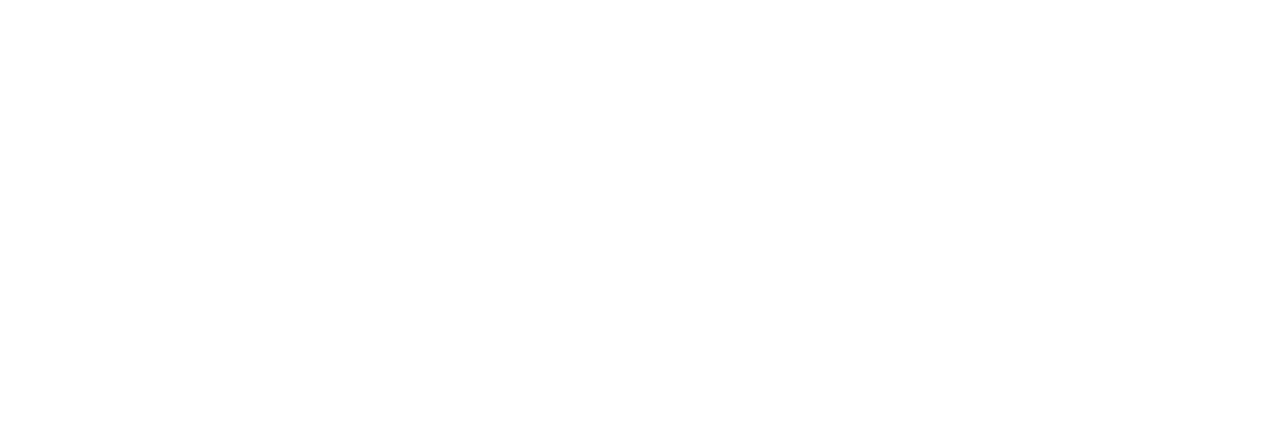
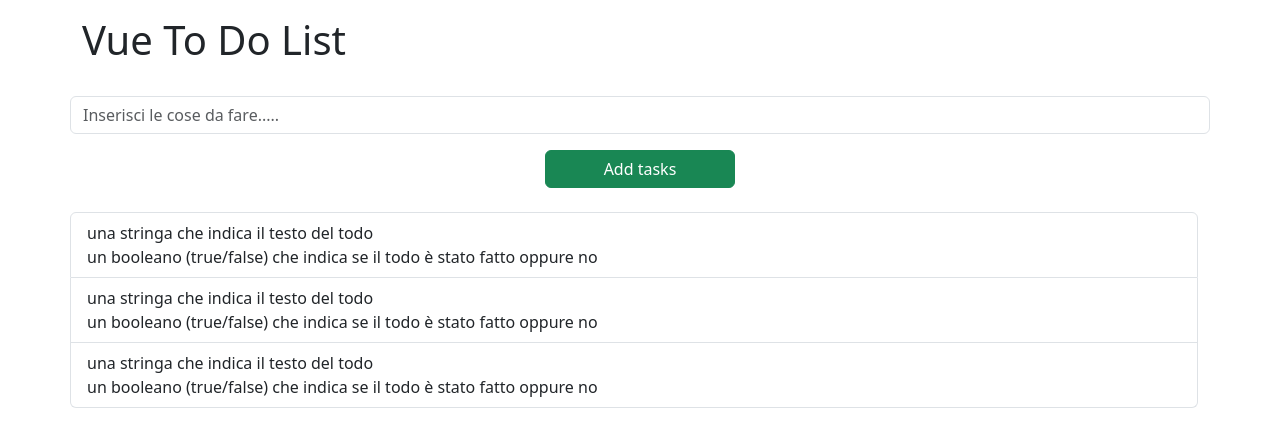
Before and after one commit to nicolaoo/vue-todolist, a plain HTML site: page index.html in a window 1280 px wide. Drawn offline with nearby package versions, Linux system fonts and the light colour scheme.

Commit message:
FEAT add click button and funcion addTasks

```diff
--- a/app.js
+++ b/app.js
@@ -4,7 +4,31 @@ const { createApp } = Vue
 createApp({
     data(){
         return{
+            tasks:[
+                {
+                    text: 'una stringa che indica il testo del todo',
+                    done: 'un booleano (true/false) che indica se il todo è stato fatto oppure no'
+                },
+                {
+                    text: 'una stringa che indica il testo del todo',
+                    done: 'un booleano (true/false) che indica se il todo è stato fatto oppure no'
+                },
+                {
+                    text: 'una stringa che indica il testo del todo',
+                    done: 'un booleano (true/false) che indica se il todo è stato fatto oppure no'
+                },
+            ],
 
+            taskUser: ''
         }
     },
+
+    methods:{
+        addTask() {
+            console.log(this.tasks, this.taskUser)
+
+            this.tasks.push(this.taskUser)
+            this.taskskUser = ''
+        },
+    },
 }).mount('#app')
--- a/index.html
+++ b/index.html
@@ -12,8 +12,30 @@
 <body>
 
     <div id="app">
-
-
+        <div class="container mt-3">
+            <h1>
+                Vue To Do List
+            </h1>
+        </div>
+        <div class="container">
+            <div class="row py-4">
+                <input v-model="taskUser" type="text" id="inputPassword5" class="form-control" placeholder="Inserisci le cose da fare.....">
+                <button @click="addTask" type="button" class="btn btn-success col-2 mt-3 m-auto">Add tasks</button>
+            </div>
+            <div class="row">
+                <ul class="list-group">
+                    <li v-for="(element, index) in tasks"
+                    class="list-group-item">
+                {{
+                    element.text
+                }} <br>
+                {{
+                    element.done
+                }}
+                </li>
+                </ul>
+            </div>
+        </div>
 
     </div>
 
```
